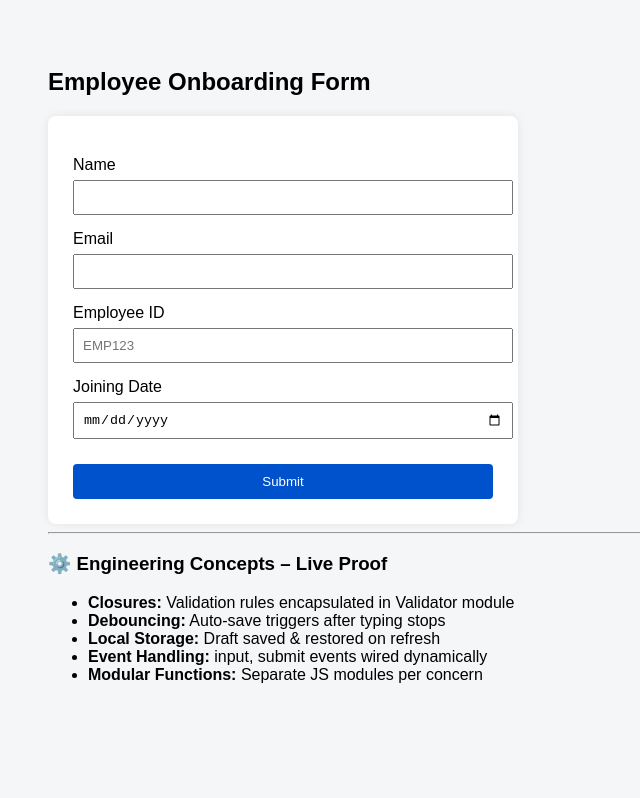
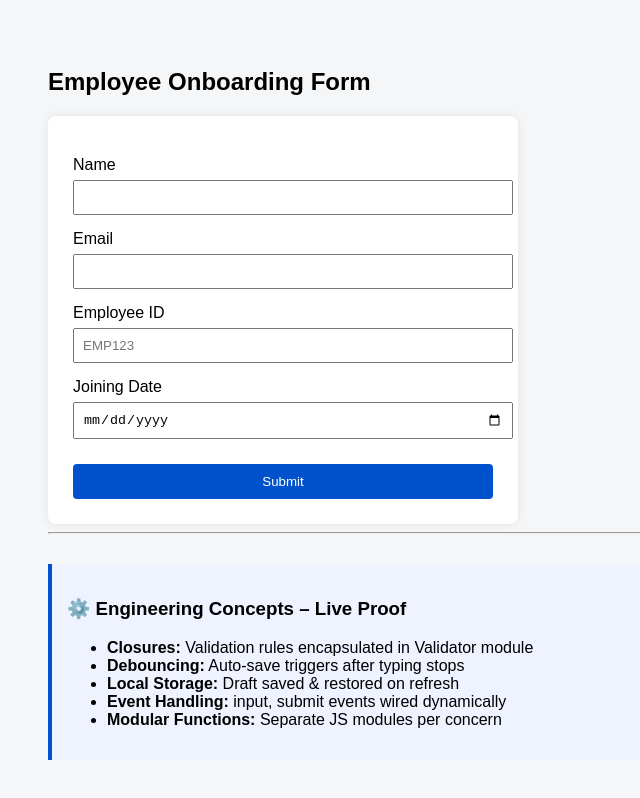
Before and after one commit to aakarshitsrivastavavvw/Autosave, a plain HTML site: page index.html in a window 1280 px wide. Shown: the whole page, without its empty margins (0-640 px from the left). Drawn offline with Linux system fonts and the light colour scheme.

Commit message:
Update style.css

```diff
--- a/css/style.css
+++ b/css/style.css
@@ -46,3 +46,10 @@ button {
 button:hover {
   background: #003d99;
 }
+
+.dev-panel {
+  margin-top: 30px;
+  background: #eef3ff;
+  padding: 15px;
+  border-left: 4px solid #0052cc;
+}
```
